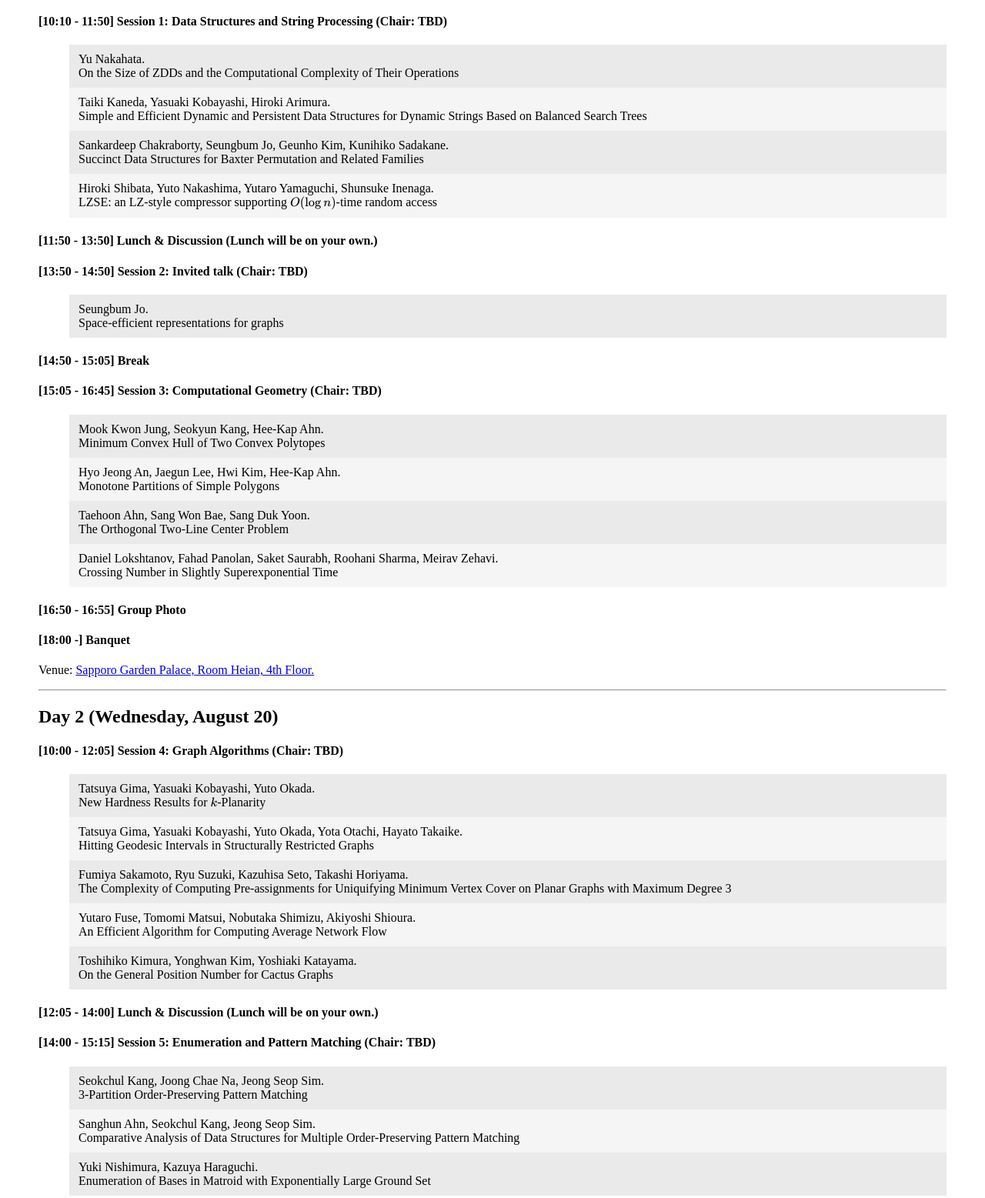
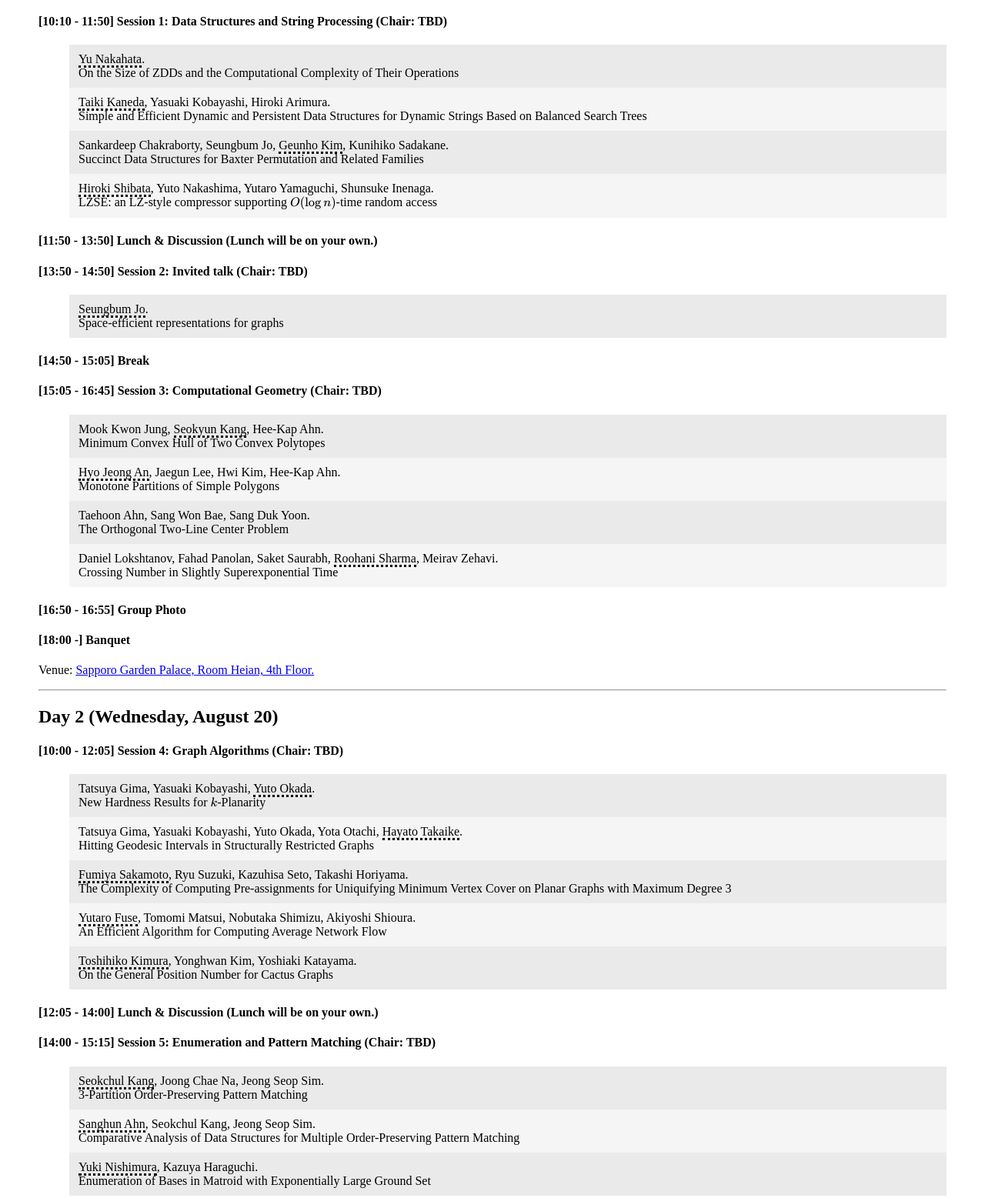
Before and after one commit to waac-alg-comp/waac-alg-comp.github.io, a plain HTML site: page 2025/program.html in a window 1280 px wide. Shown: the part 244-1801 px from the top of the page at 77% size. Drawn offline with nearby package versions, Linux system fonts and the light colour scheme.

Commit message:
Add files via upload

```diff
--- a/2025/program.html
+++ b/2025/program.html
@@ -52,22 +52,22 @@ border-bottom:dotted;
 <h4>[10:10 - 11:50] Session 1: Data Structures and String Processing (Chair: TBD)</h4>
 <ul>
 <li>
-Yu Nakahata.<br />
+<span class="speaker">Yu Nakahata</span>.<br />
 On the Size of ZDDs and the Computational Complexity of Their Operations
 </li>
 
 <li>
-Taiki Kaneda, Yasuaki Kobayashi, Hiroki Arimura. <br />
+<span class="speaker">Taiki Kaneda</span>, Yasuaki Kobayashi, Hiroki Arimura. <br />
 Simple and Efficient Dynamic and Persistent Data Structures for Dynamic Strings Based on Balanced Search Trees
 </li>
 
 <li>
-Sankardeep Chakraborty, Seungbum Jo, Geunho Kim, Kunihiko Sadakane.<br />
+Sankardeep Chakraborty, Seungbum Jo, <span class="speaker">Geunho Kim</span>, Kunihiko Sadakane.<br />
 Succinct Data Structures for Baxter Permutation and Related Families
 </li>
 
 <li>
-Hiroki Shibata, Yuto Nakashima, Yutaro Yamaguchi, Shunsuke Inenaga.<br />
+<span class="speaker">Hiroki Shibata</span>, Yuto Nakashima, Yutaro Yamaguchi, Shunsuke Inenaga.<br />
 LZSE: an LZ-style compressor supporting \(O(\log n)\)-time random access
 </li>
 </ul>
@@ -77,7 +77,7 @@ LZSE: an LZ-style compressor supporting \(O(\log n)\)-time random access
 <h4>[13:50 - 14:50] Session 2: Invited talk (Chair: TBD)</h4>
 <ul>
 <li>
-Seungbum Jo.<br />
+<span class="speaker">Seungbum Jo</span>.<br />
 Space-efficient representations for graphs
 </li>
 </ul>
@@ -87,12 +87,12 @@ Space-efficient representations for graphs
 <h4>[15:05 - 16:45] Session 3: Computational Geometry (Chair: TBD)</h4>
 <ul>
 <li>
-Mook Kwon Jung, Seokyun Kang, Hee-Kap Ahn.<br />
+Mook Kwon Jung, <span class="speaker">Seokyun Kang</span>, Hee-Kap Ahn.<br />
 Minimum Convex Hull of Two Convex Polytopes
 </li>
 
 <li>
-Hyo Jeong An, Jaegun Lee, Hwi Kim, Hee-Kap Ahn.<br />
+<span class="speaker">Hyo Jeong An</span>, Jaegun Lee, Hwi Kim, Hee-Kap Ahn.<br />
 Monotone Partitions of Simple Polygons
 </li>
 
@@ -102,7 +102,7 @@ The Orthogonal Two-Line Center Problem
 </li>
 
 <li>
-Daniel Lokshtanov, Fahad Panolan, Saket Saurabh, Roohani Sharma, Meirav Zehavi.<br />
+Daniel Lokshtanov, Fahad Panolan, Saket Saurabh, <span class="speaker">Roohani Sharma</span>, Meirav Zehavi.<br />
 Crossing Number in Slightly Superexponential Time
 </li>
 </ul>
@@ -119,27 +119,27 @@ Crossing Number in Slightly Superexponential Time
 <h4>[10:00 - 12:05] Session 4: Graph Algorithms (Chair: TBD)</h4>
 <ul>
 <li>
-Tatsuya Gima, Yasuaki Kobayashi, Yuto Okada.<br />
+Tatsuya Gima, Yasuaki Kobayashi, <span class="speaker">Yuto Okada</span>.<br />
 New Hardness Results for \(k\)-Planarity
 </li>
 
 <li>
-Tatsuya Gima, Yasuaki Kobayashi, Yuto Okada, Yota Otachi, Hayato Takaike.<br />
+Tatsuya Gima, Yasuaki Kobayashi, Yuto Okada, Yota Otachi, <span class="speaker">Hayato Takaike</span>.<br />
 Hitting Geodesic Intervals in Structurally Restricted Graphs
 </li>
 
 <li>
-Fumiya Sakamoto, Ryu Suzuki, Kazuhisa Seto, Takashi Horiyama.<br />
+<span class="speaker">Fumiya Sakamoto</span>, Ryu Suzuki, Kazuhisa Seto, Takashi Horiyama.<br />
 The Complexity of Computing Pre-assignments for Uniquifying Minimum Vertex Cover on Planar Graphs with Maximum Degree 3
 </li>
 
 <li>
-Yutaro Fuse, Tomomi Matsui, Nobutaka Shimizu, Akiyoshi Shioura.<br />
+<span class="speaker">Yutaro Fuse</span>, Tomomi Matsui, Nobutaka Shimizu, Akiyoshi Shioura.<br />
 An Efficient Algorithm for Computing Average Network Flow
 </li>
 
 <li>
-Toshihiko Kimura, Yonghwan Kim, Yoshiaki Katayama.<br />
+<span class="speaker">Toshihiko Kimura</span>, Yonghwan Kim, Yoshiaki Katayama.<br />
 On the General Position Number for Cactus Graphs
 </li>
 </ul>
@@ -150,17 +150,17 @@ On the General Position Number for Cactus Graphs
 <h4>[14:00 - 15:15] Session 5: Enumeration and Pattern Matching (Chair: TBD)</h4>
 <ul>
 <li>
-Seokchul Kang, Joong Chae Na, Jeong Seop Sim.<br />
+<span class="speaker">Seokchul Kang</span>, Joong Chae Na, Jeong Seop Sim.<br />
 3-Partition Order-Preserving Pattern Matching
 </li>
 
 <li>
-Sanghun Ahn, Seokchul Kang, Jeong Seop Sim.<br />
+<span class="speaker">Sanghun Ahn</span>, Seokchul Kang, Jeong Seop Sim.<br />
 Comparative Analysis of Data Structures for Multiple Order-Preserving Pattern Matching
 </li>
 
 <li>
-Yuki Nishimura, Kazuya Haraguchi.<br />
+<span class="speaker">Yuki Nishimura</span>, Kazuya Haraguchi.<br />
 Enumeration of Bases in Matroid with Exponentially Large Ground Set
 </li>
 
@@ -172,17 +172,17 @@ Enumeration of Bases in Matroid with Exponentially Large Ground Set
 <h4>[15:30 - 16:45] Session 6: Distributed Multi-Agent Systems and Game Theory (Chair: TBD)</h4>
 <ul>
 <li>
-Andrea Aliberti, Yonghwan Kim, Yoshiaki Katayama.<br />
+Andrea Aliberti, <span class="speaker">Yonghwan Kim</span>, Yoshiaki Katayama.<br />
 The Impossibilities of the Gathering Problems in Defected View Model under Weaker Schedulers
 </li>
 
 <li>
-Haruki Toyoizumi, Youghwan Kim, Yoshiaki Katayama.<br />
+<span class="speaker">Haruki Toyoizumi</span>, Youghwan Kim, Yoshiaki Katayama.<br />
 An Object Finding and a Shortest Path Construction by Autonomous Mobile Robots on a Finite Grid
 </li>
 
 <li>
-Shunta Yamazaki, Tomomi Matsui.<br />
+<span class="speaker">Shunta Yamazaki</span>, Tomomi Matsui.<br />
 Shapley Value in Rectified Linear Function Games
 </li>
 </ul>
```
